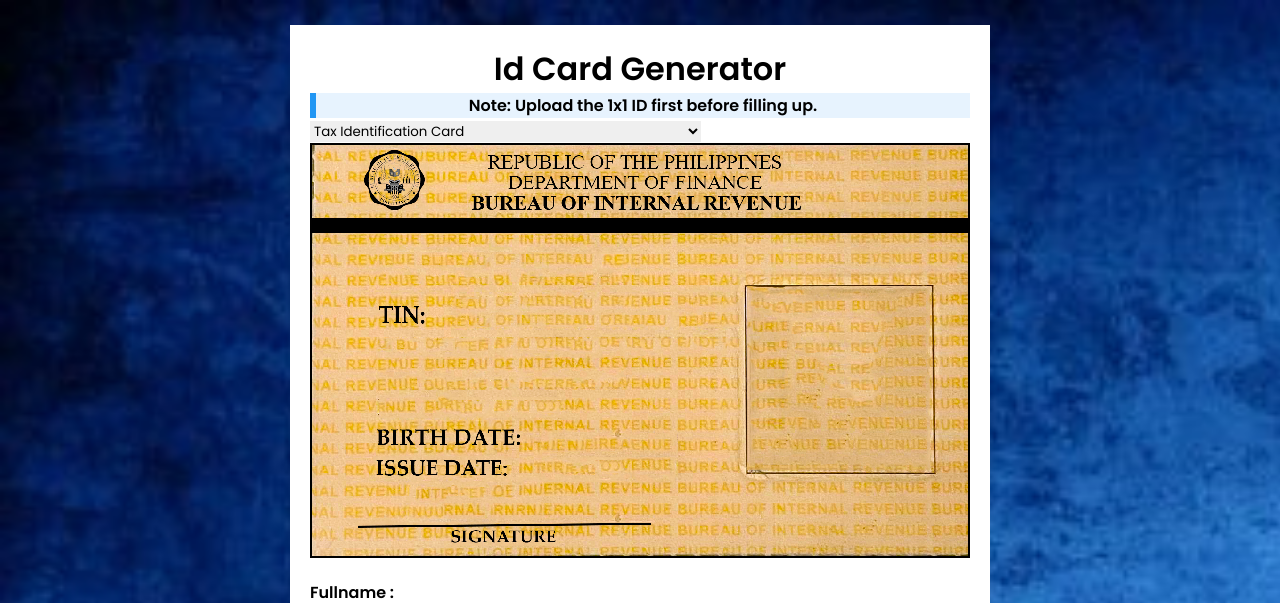
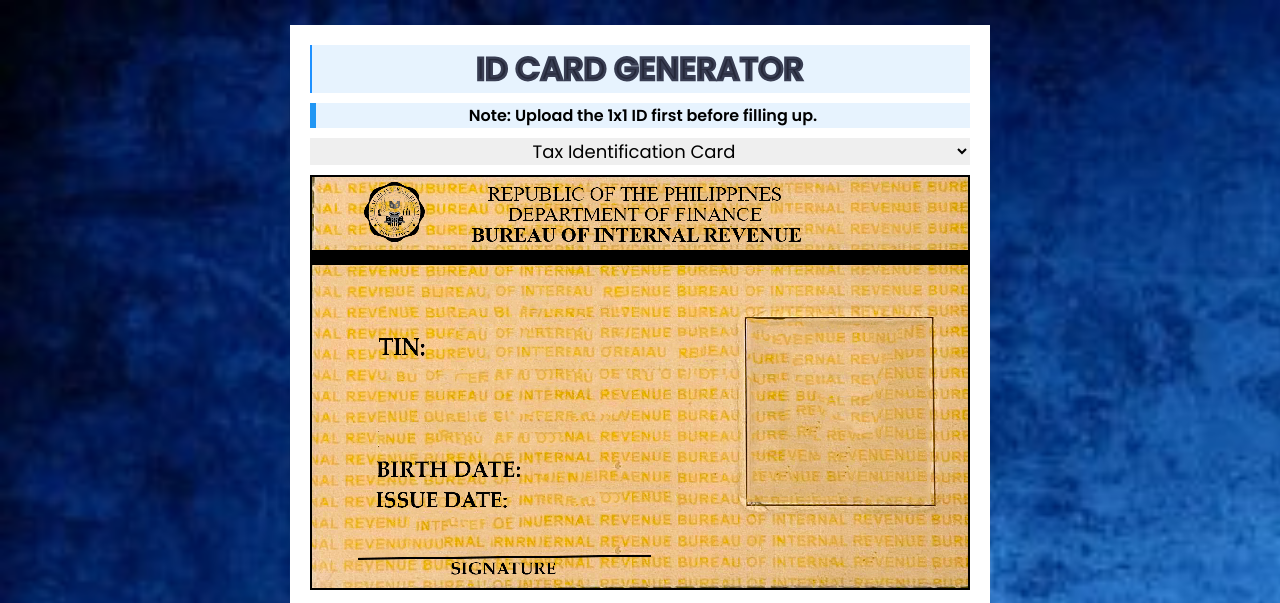
Before and after one commit to AlexanderGrayson-RPW/AlexanderGrayson-RPW.github.io, a PHP site: page /idgenerator.html in a window 1280 px wide. Shown: the top 603 px of the page. Run offline with PHP 8.4, Linux system fonts and the light colour scheme; some web fonts are replaced.

Commit message:
Update idgenerator.css

```diff
--- a/idgenerator.css
+++ b/idgenerator.css
@@ -26,6 +26,50 @@
     outline: none;
     border: none;
     transition: all .2s linear;
+}
+
+#country {
+    width: 100%;
+    align-items: center;
+    text-align: center;
+    font-size: large;
+    color: black;
+    cursor: pointer;
+    margin-top: 10px;
+    margin-bottom: 10px;
+}
+
+h1 {
+    position: relative;
+    font-size: 2vw 5vh;
+    color: #252839;
+    -webkit-text-stroke: 0.2vw #383d52;
+    text-transform: uppercase;
+    background-color: #e7f3fe;
+    margin-bottom: 10px;
+}
+
+h1::before {
+    content:attr(data-text);
+    position: absolute;
+    top: 0;
+    left: 0;
+    width: 0;
+    height: 100%;
+    color: DodgerBlue;
+    -webkit-text-stroke: 0vw #383d52;
+    border-right: 2px solid DodgerBlue;
+    overflow: hidden;
+    animation: animate 6s linear infinite;
+}
+
+@keyframes animate {
+    0%,10%,100% {
+        width: 0;
+    }
+    70%, 90% {
+        width: 100%;
+    }
 }
 
 .container {
@@ -104,7 +148,7 @@
     position: center;
 }
 
-#logoutButton {
+#print {
     width: 100%;
     background-color: Red;
     border: none;
@@ -116,6 +160,18 @@
     position: center;
 }
 
+/*#logoutButton {
+    width: 100%;
+    background-color: Red;
+    border: none;
+    color: white;
+    padding: 12px 30px;
+    cursor: pointer;
+    font-size: 17px;
+    margin-top: 5px;
+    position: center;
+}*/
+
 .bnwImage {
     filter: grayscale(100%)
 }
@@ -126,7 +182,6 @@
 
 #natImgDisplayed2 {
     -webkit-filter: grayscale(100%);
-    filter: gray;
     filter: grayscale(100%);
 }
 
@@ -148,12 +203,10 @@
     image-rendering: pixelated;
 }
 
-#passportID {
-    display: none;
-}
-
-#driversID {
-    display: none;
+#drivers {
+    width: 100%;
+    height: 100%;
+    image-rendering: pixelated;
 }
 
 #postalID {
@@ -163,15 +216,3 @@
 #prcID {
     display: none;
 }
-
-#philhealthID {
-    display: none;
-}
-
-#sssID {
-    display: none;
-}
-
-#ofwID {
-    display: none;
-}
```
